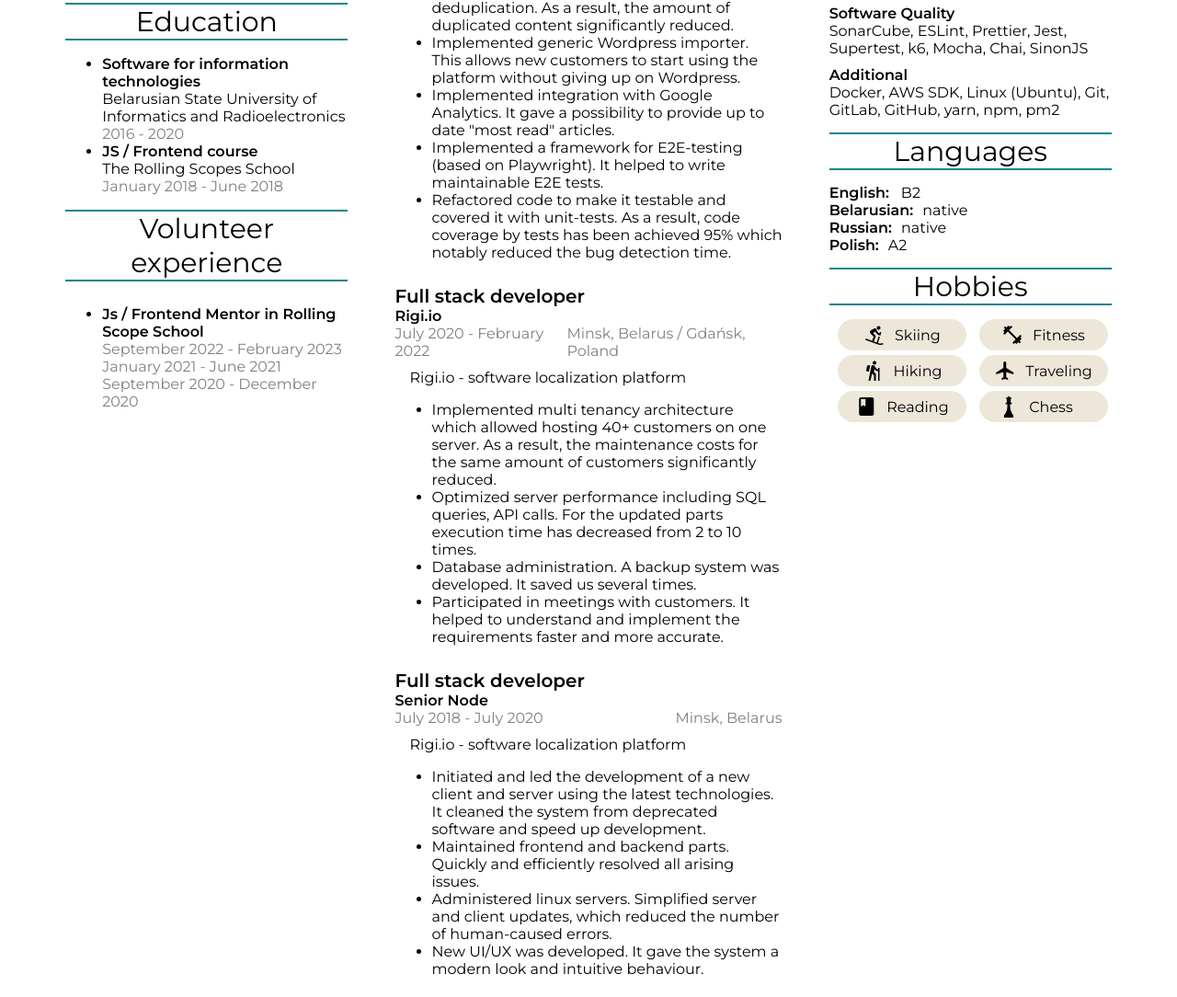
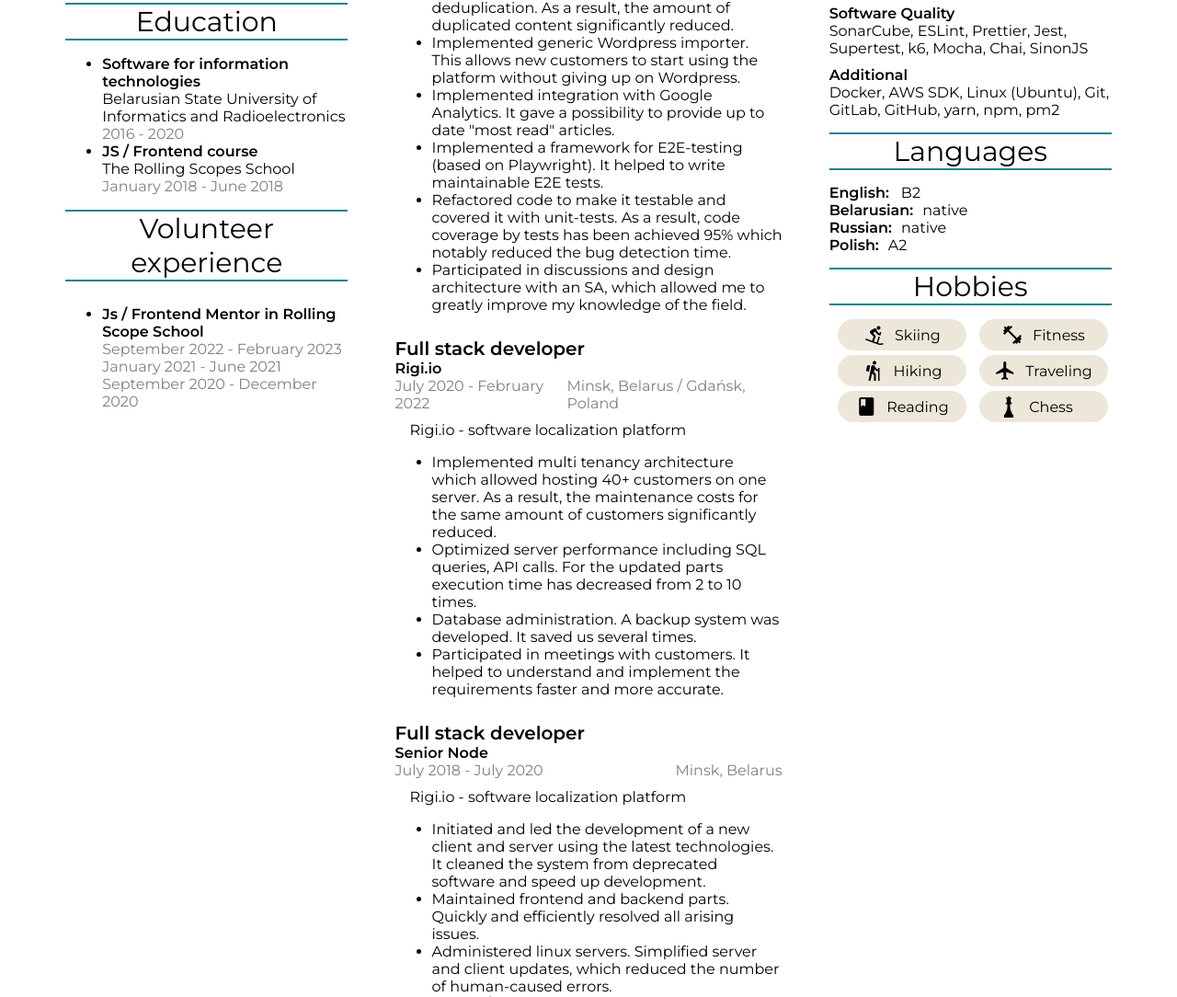
Before and after one commit to kirylvarykau/cv, a plain HTML site: page index.html in a window 1280 px wide. Shown: the part 834-1918 px from the top of the page at 92% size. Drawn offline with Linux system fonts and the light colour scheme.

Commit message:
new note added

```diff
--- a/index.html
+++ b/index.html
@@ -182,6 +182,7 @@
                             <li> Implemented integration with Google Analytics. It gave a possibility to provide up to date "most read" articles. </li>
                             <li> Implemented a framework for E2E-testing (based on Playwright). It helped to write maintainable E2E tests. </li>
                             <li> Refactored code to make it testable and covered it with unit-tests. As a result, code coverage by tests has been achieved 95% which notably reduced the bug detection time.</li>
+                            <li> Participated in discussions and design architecture with an SA, which allowed me to greatly improve my knowledge of the field.</li>
                         </ul>
                     </div>
                 </div>
```
